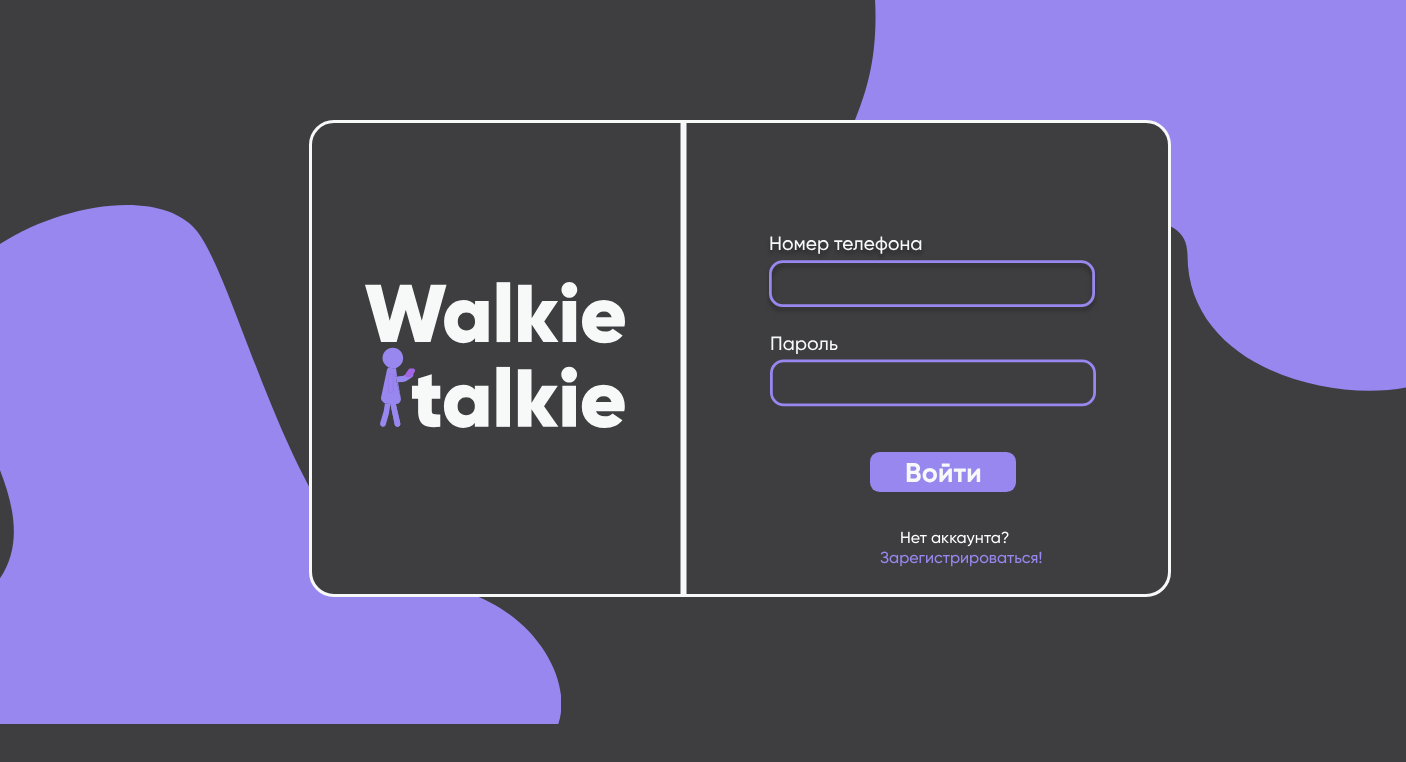
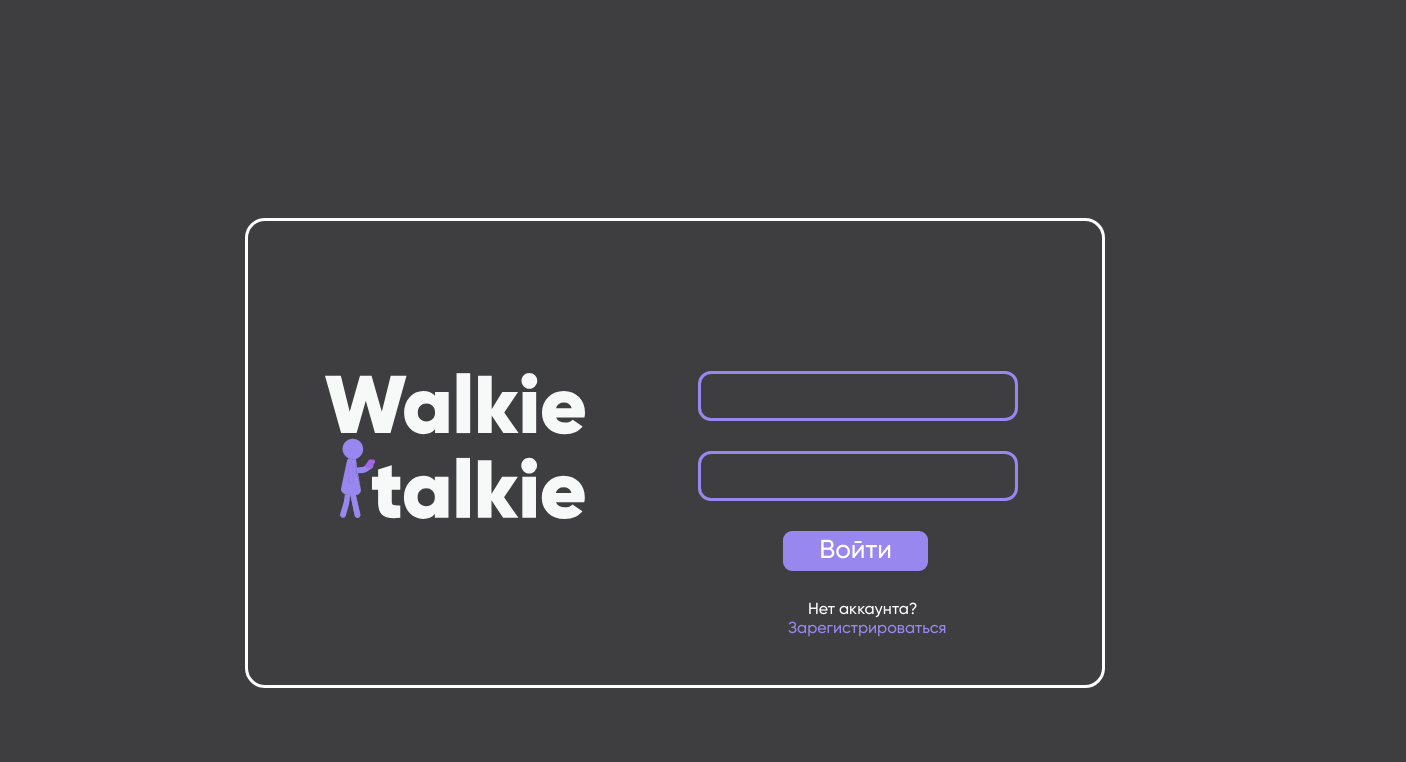
Before and after one commit to Pe4en1eInMTUCI/WalkieTalkie_Frontend, a plain HTML site: page index.html in a window 1280 px wide. Shown: the whole page, 1406 px wide, since content can reach past the window. Drawn offline with Linux system fonts and the light colour scheme; files whose address does not match are found by name.

Commit message:
-remake page -new page

```diff
--- a/css/style.css
+++ b/css/style.css
@@ -14,9 +14,8 @@ html{
 *,*::before,*::after{
     box-sizing: inherit;
 }
-
 body{
-	text-align: center;
+	/* text-align: center; */
 	font-family: 'Gilroy';
 	font-style: normal;
 	font-size: 16px;
@@ -26,32 +25,36 @@ body{
 }
 
 .wrapper{
-	max-width: 1200px;
+	max-width: 1350px;
 	margin: 0 auto;
 	}
 
 .form{
-	margin-left: 200px;
-	margin-top:120px;
- 	/* background-color: #3e3e40;
-	width: 862px;
-	height: 477px;
-	border: solid 2px;
-	border-radius: 30px;
-	border-color:#f7f9f9  */
-	/* transform: scale(1.3,1.3) */
-	rotate:180deg
+	width: 860px;
+	height: 470px;
+	border: #fff solid;
+	border-radius: 20px;
+	margin-left: 245px;
+	margin-top: 17%;
 }
+/* .verticalline{
+	border: #fff solid;
+	height: 465px;
+	border-width: 0.1em;
+	margin-left:370px;
+	margin-top:-418px;
+
+} */
 .picture1{
-	margin-left:800px;
-	margin-top:-597px;
+	/* margin-left:800px;
+	margin-top:-597px; */
 	position:absolute;
 	z-index: -1;
 	rotate: 0 deg;
 }
 .picture2{
-	margin-left:-159px;
-	margin-top:-392px;
+	/* margin-left:-159px;
+	margin-top:-392px; */
 	position:absolute;
 	z-index: -1
 }
@@ -102,9 +105,84 @@ body{
 	position:absolute;
 	z-index: 0;
 }
-/* .svetik{
-	margin-left:830px;
-	margin-top:-65px;
-	position:absolute;
-	z-index: 1;
-} */
+.phoneField {
+	width: 320px;
+	height: 50px;
+	border: #9887EF solid;
+	border-radius: 13px;
+	margin-top: 150px;
+	margin-left: 450px;
+	background-color: #3e3e40;
+
+	color: #fff;
+	font-family: 'Gilroy';
+	font-size: 28px;
+}
+.passwordField {
+	width: 320px;
+	height: 50px;
+	border: #9887EF solid;
+	border-radius: 13px;
+	margin-top: 30px;
+	margin-left: 450px;
+	background-color: #3e3e40;
+
+	color: #fff;
+	font-family: 'Gilroy';
+	font-size: 28px;
+
+}
+.nicknameField{
+	width: 320px;
+	height: 50px;
+	border: #9887EF solid;
+	border-radius: 13px;
+	margin-top: 30px;
+	margin-left: 450px;
+	background-color: #3e3e40;
+
+	color: #fff;
+	font-family: 'Gilroy';
+	font-size: 28px;
+}
+.repasswordField{
+	width: 320px;
+	height: 50px;
+	border: #9887EF solid;
+	border-radius: 13px;
+	margin-top: 30px;
+	margin-left: 450px;
+	background-color: #3e3e40;
+
+	color: #fff;
+	font-family: 'Gilroy';
+	font-size: 28px;
+}
+.loginButton {
+	margin-left: 535px;
+	margin-top: 30px;
+	height: 40px;
+	width: 145px;
+
+	background-color: #9887EF;
+	color: #fff;
+	border-radius: 9px;
+	border: #9887EF solid;
+
+	font-size: 26px;
+	font-family: 'Gilroy';
+
+	margin-bottom: 30px;
+
+}
+
+.goToReg {
+	margin-left: 560px;
+	color: #fff;
+}
+
+.goToRegLink {
+	margin-left: 540px;
+	text-decoration: none;
+	color: #9887EF;
+}
--- a/index.html
+++ b/index.html
@@ -18,7 +18,7 @@
             </a>
         </div> -->
 
-        <nav class="header__nav">
+        <!-- <nav class="header__nav">
             <ul class="header__list">
                 <li class="header__item">
                     <a href="#!" style="text-decoration: none;" class="header__link1">Нет аккаунта?</a>
@@ -28,42 +28,56 @@
                 </li>
 
             </ul>
-        </nav>
+        </nav> -->
+
     <div class="wrapper">
-    <!-- <div class="picture">
-        <img src="img/svg/Group 44.svg">
-    </div> -->
-    <!-- <div class="text1">
-        <img src="img/svg/Walkie.svg">
-    </div> -->
-        <footer class="form">
+        <div class="form">
+            <input type="text" class="phoneField">
+            <input type="password" class="passwordField">
+            <button class="loginButton">
+                <text>Войти</text>
+            </button>
+
+            <a class="goToReg">Нет аккаунта?</a>
+            <a class="goToRegLink" href="passwordField.html">Зарегистрироваться</a>
+
+        <div class="verticalline">
+        </div>
+        </div>
+        <!-- <footer class="form">
             <img src="img/svg/Rectangle 9.svg">
-                </footer>
-
-            <div class="picture1">
+        </footer> -->
+        <!-- <div class="picture1">
             <img src="img/svg/Group 43.svg">
         </div>
         <div class="picture2">
             <img src="img/svg/Group 44.svg">
-            </div>
+        </div> -->
         <footer class="text1">
             <img src="img/svg/Group 6.svg">
         </footer>
-            <footer class="textnumber">
+        <!-- <footer class="textnumber">
             <img src="img/svg/Group 15.svg">
-            </footer>
-            <footer class="textpassword">
+        </footer> -->
+        <!-- <footer class="textpassword">
             <img src="img/svg/Group 14.svg">
         </footer>
         <footer class="textenter">
             <img src="img/svg/Group 13.svg">
-            </footer>
+        </footer> -->
         <!-- <footer class="link">
             <img src="img/svg/Group 17.svg">
         </footer> -->
-            <!-- <footer class="svetik">
-                <img src="img/svg/a0800ada-c1c0-49aa-a360-4ba70c29f141.svg">
-            </footer> -->
+        <!-- <nav class="header__nav">
+            <ul class="header__list">
+                <li class="header__item">
+                    <a href="#!" style="text-decoration: none;" class="header__link1">Нет аккаунта?</a>
+                </li>
+                <li class="header__item">
+                    <a href="#!" style="text-decoration: none;" class="header__link2">Зарегистрироваться!</a>
+                </li>
+                </ul>
+            </nav> -->
 
     </div>
 </body>
--- a/index1.html
+++ /dev/null
@@ -1,40 +0,0 @@
-<!DOCTYPE html>
-<html lang="en">
-<head>
-    <meta charset="UTF-8">
-    <meta name="viewport" content="width=[device-width], initial-scale=1.0">
-    <title>Walkie
-        talkie</title>
-    <link rel="stylesheet" href="./css/reset.css">
-    <link rel="stylesheet" href="./css/style.css">
-</head>
-<body>
-<div class="wrapper">
-    <footer class="form">
-    <img src="img/svg/Rectangle 9.svg">
-    </footer>
-    <div class="picture1">
-        <img src="img/svg/Group 43.svg">
-    </div>
-    <div class="picture2">
-        <img src="img/svg/Group 44.svg">
-    </div>
-    <footer class="text1">
-        <img src="img/svg/Group 6.svg">
-    </footer>
-    <!-- <footer class="textnumber">
-        <img src="img/svg/Group 15.svg">
-    </footer>
-    <footer class="textpassword">
-        <img src="img/svg/Group 14.svg">
-    </footer>
-    <footer class="textenter">
-        <img src="img/svg/Group 13.svg">
-    </footer>
-    <footer class="link">
-        <img src="img/svg/Group 17.svg">
-    </footer> -->
-
-</div>
-</body>
-</html>
```
Also changed, not shown: index3.html (added, +16 -0 lines), passwordField.html (added, +21 -0 lines). Lines whose indentation alone changed are shown as unchanged.
